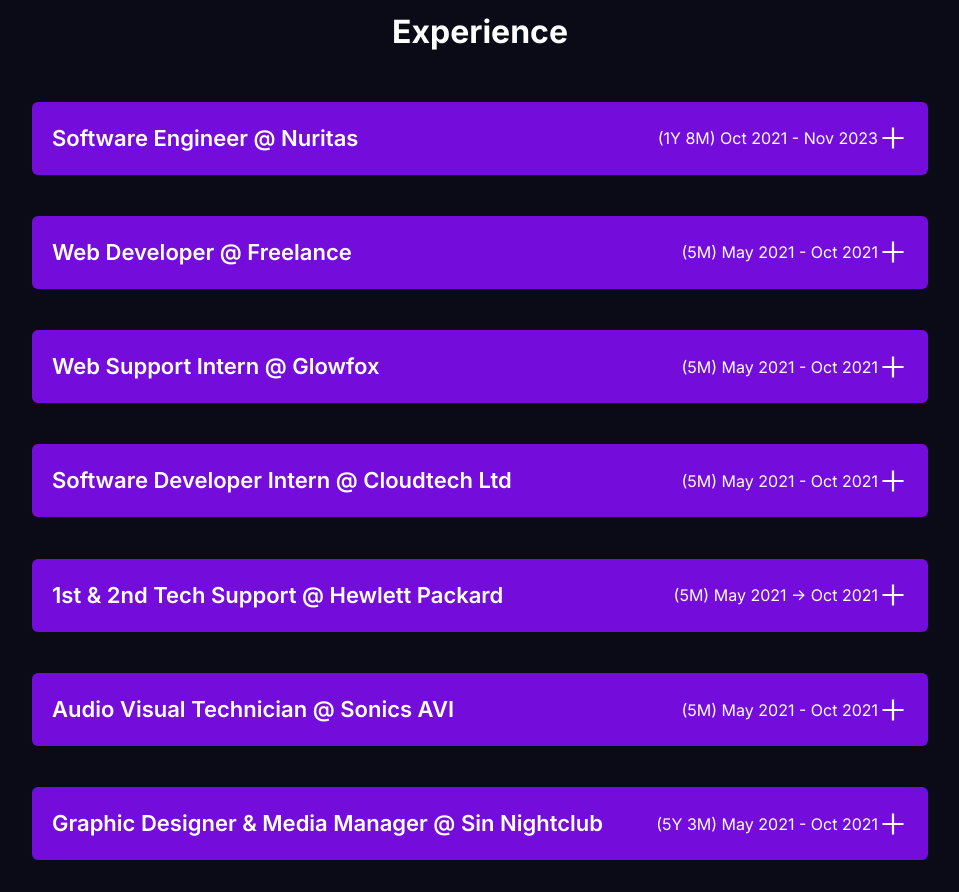
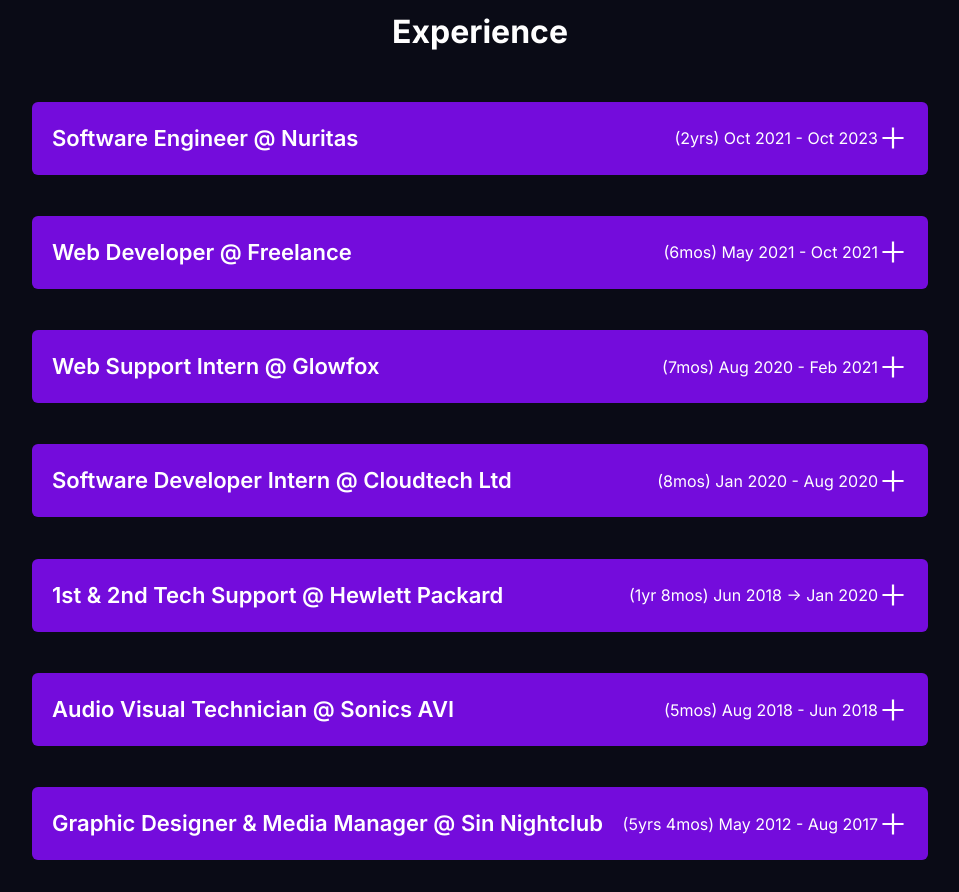
Before and after one commit to Liam-McKenna/liam-mckenna.github.io, a Next.js app: page / in a window 1280 px wide. Shown: the part 1440-2332 px from the top of the page, without its empty margins (160-1119 px from the left). Built offline with nearby package versions, Linux system fonts and the light colour scheme.

Commit message:
update job times

```diff
--- a/src/components/sections/Experience.js
+++ b/src/components/sections/Experience.js
@@ -2,7 +2,6 @@
 
 import React, { useState, useEffect } from "react";
 import styles from "./experience.module.scss";
-import Card from "../card/Card";
 import Accordion from "../accordion/Accordion";
 
 export default function Experience() {
@@ -35,49 +34,49 @@
     {
       title: "Software Engineer",
       company: "Nuritas",
-      time: "(1Y 8M) Oct 2021 - Nov 2023",
+      time: "(2yrs) Oct 2021 - Oct 2023",
       description:
         "Developed and maintained an internal data warehouse and user interface Collaborated with Data Science teams to build APIs and logic functions Championed UI/UX design, improving and implementing new designs into React",
     },
     {
       title: "Web Developer",
       company: "Freelance",
-      time: "(5M) May 2021 - Oct 2021",
+      time: "(6mos) May 2021 - Oct 2021",
       description:
         "Working directly with Clients to design and develope full stack website aplications. Focus on the MERN stack with React frontend and Node/Express backend. Data bases focused on SQL or MongoDB. Designwork in photoshop and Figma",
     },
     {
       title: "Web Support Intern",
       company: "Glowfox",
-      time: "(5M) May 2021 - Oct 2021",
+      time: "(7mos) Aug 2020 - Feb 2021",
       description:
         "Worked Closely with B2B the integration of the Glofox Web plaform into the clients dedicated websites. First line of support of all web Developement quieres both internally and externally.",
     },
     {
       title: "Software Developer Intern",
       company: "Cloudtech Ltd",
-      time: "(5M) May 2021 - Oct 2021",
+      time: "(8mos) Jan 2020 - Aug 2020",
       description:
         "Custom Software Solutions. CRM Setup & Management. Native & Web development. Project Management & Documentation.",
     },
     {
       title: "1st & 2nd Tech Support",
       company: "Hewlett Packard",
-      time: "(5M) May 2021 -> Oct 2021",
+      time: "(1yr 8mos) Jun 2018 -> Jan 2020",
       description:
         "Specialist IT support to first level agents. resolving major issues with clients software and hardware. Active Directory provisioning. Coaching & mentorship of peers. Control of Knowledge Base.",
     },
     {
       title: "Audio Visual Technician",
       company: "Sonics AVI",
-      time: "(5M) May 2021 - Oct 2021",
+      time: "(5mos) Aug 2018 - Jun 2018",
       description:
         "Provide IT support to engineers. First line of IT support to client. Building comms racks. Hardware install & setup. face to face client support. Cable crimping & running.",
     },
     {
       title: "Graphic Designer & Media Manager",
       company: "Sin Nightclub",
-      time: "(5Y 3M) May 2021 - Oct 2021",
+      time: "(5yrs 4mos) May 2012 - Aug 2017",
       description:
         "Full creative control of the company. Full Adobe Suite competence. Start-to-finish design projects. Budget setting and cash flow. Club and event creation. Promotion and marketing.",
     },
@@ -88,19 +87,7 @@
       <h1 className="flex justify-center">Experience</h1>
 
       <Accordion data={jobs} />
-      <div className={styles.cardContainer}>
-        {jobs.map((job, i) => {
-          return (
-            <Card
-              content={job}
-              key={i}
-              index={i}
-              onClick={handleCardClick}
-              isOpen={openPopupIndex === i}
-            />
-          );
-        })}
-      </div>
+
     </div>
   );
 }
```
